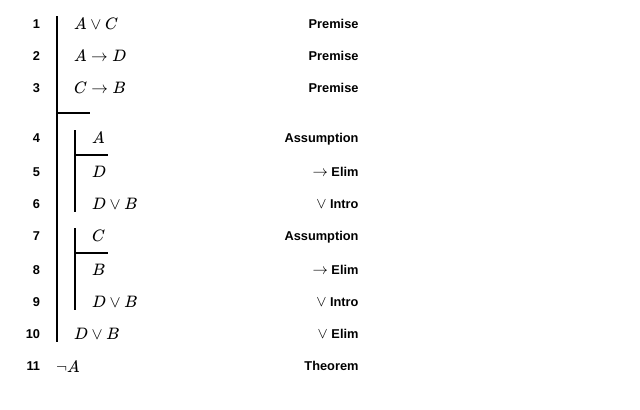
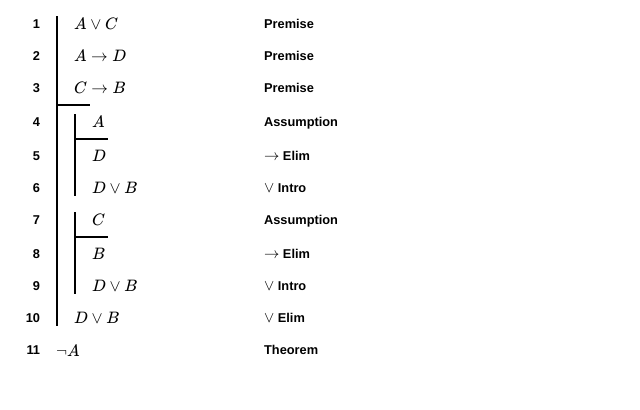
Before and after one commit to wyleyr/fitchtml, a plain HTML site: page mockups/vElim.html in a window 1280 px wide. Shown: the whole page, without its empty margins (0-640 px from the left). Drawn offline with nearby package versions, Linux system fonts and the light colour scheme; some packages are replaced by stand-ins of ours.

Commit message:
mockups/vElim.html: fix ol.proof-lines margin; style justifications; typo

```diff
--- a/mockups/vElim.html
+++ b/mockups/vElim.html
@@ -10,10 +10,10 @@
 
     div.proof {border-left: 2px solid black; width: 100%;}
     div.proof-upper {}
-    div.proof-separator {width: 2em; border-bottom: 2px solid black}
+    div.proof-separator {width: 2em; border-bottom: 2px solid black;}
     div.proof-lower {}
 
-    ol.proof-lines {list-style-type: none; padding-left: 1em;}
+    .proof-lines {list-style-type: none; padding-left: 1em;margin:0;}
     .proof-upper li:last-child > .proof-line {margin-bottom: 0.5em;}
     .proof-lower li:first-child > .proof-line {margin-top: 0.5em;}
 
@@ -21,7 +21,7 @@
     span.line-number {font-size: 0.8em; font-weight: bold; position: absolute; left: 0.5em; width: 2em;
       font-family: Helvetica, sans-serif; text-align: right; vertical-align: middle;}
     span.formula {font-family: Times, serif; font-weight: normal;}
-    span.justification {font-size: 0.8em; font-family: Helvetica, sans-serif; font-weight: bold; position: absolute; right: 6em;}
+    span.justification {font-size: 0.8em; font-family: Helvetica, sans-serif; font-weight: bold; position: absolute; left: 20em;text-align:right;}
 
 
   </style>
```
